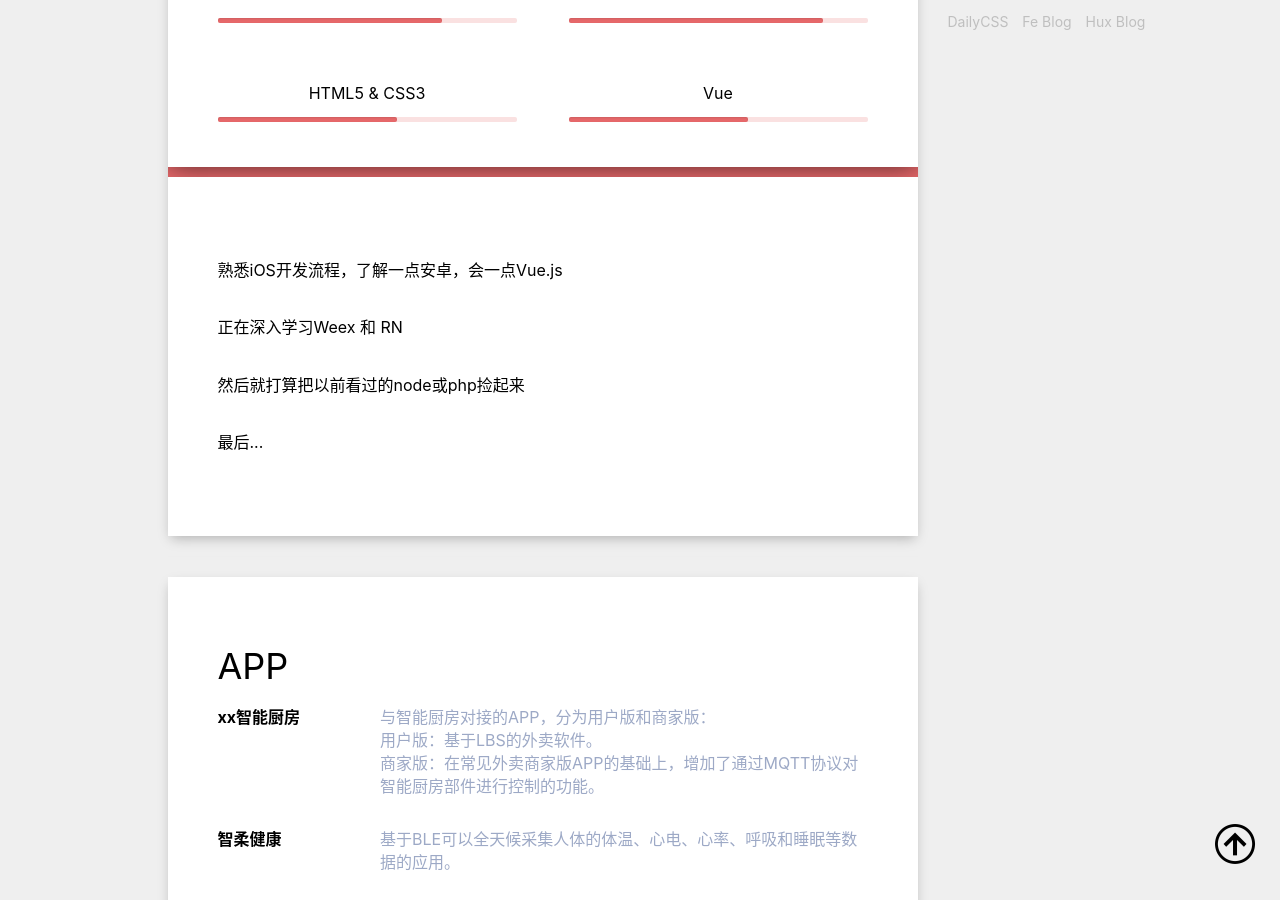
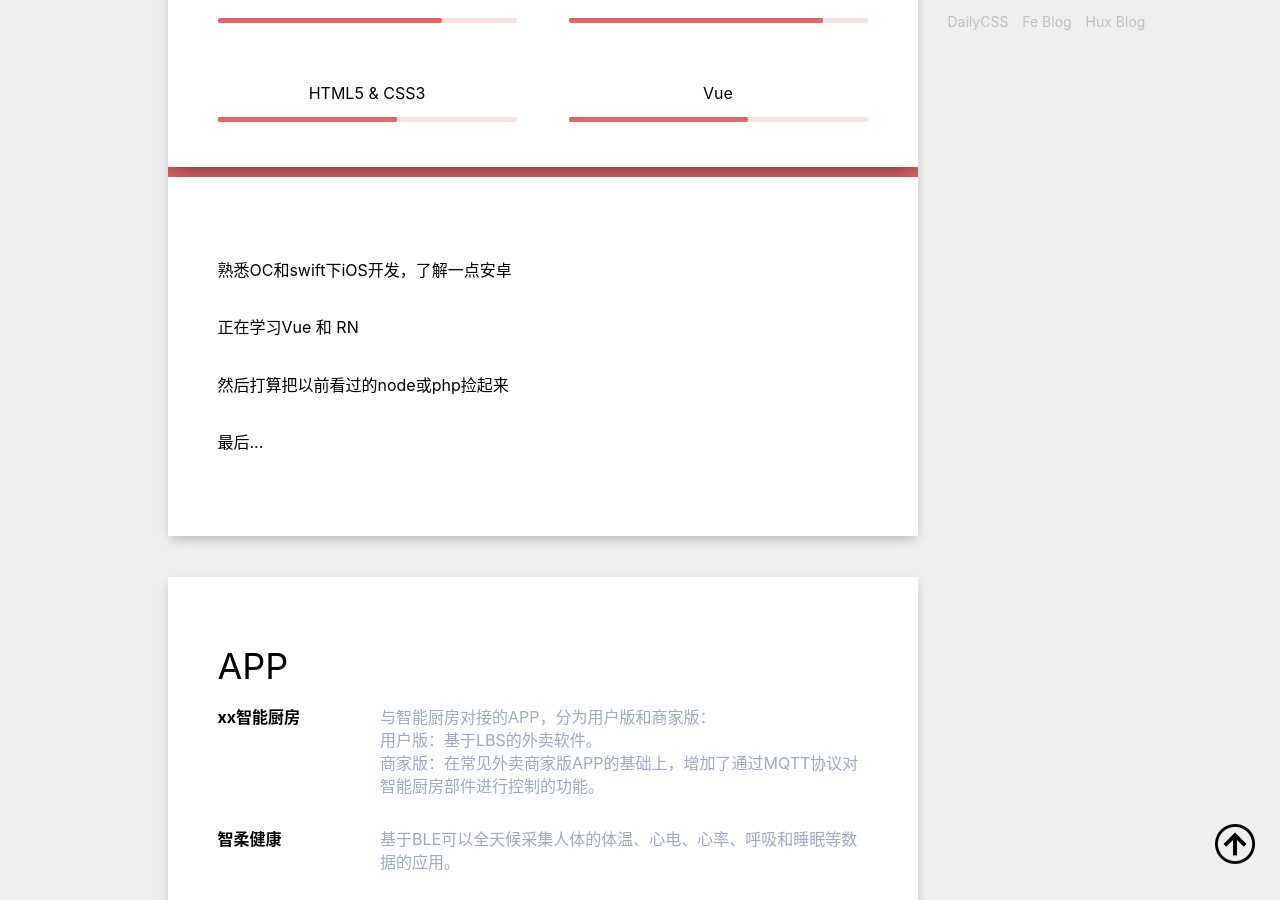
Before and after one commit to skiesme/ruskBlog.github.io, a Jekyll site: the page built from about/index.html, in a window 1280 px wide and 900 px high, scrolled down 813 px. Built offline with Jekyll 4.4.1, drawn with Linux system fonts in a browser that asks for light colours; comment, search, counter and statistics services are not loaded.

Commit message:
[about] content update

```diff
--- a/about/index.html
+++ b/about/index.html
@@ -74,11 +74,11 @@ author:     "如花与食客"
       <div class="profile clearfix">
         <div class="text">
           <p>
-            熟悉iOS开发流程，了解一点安卓，会一点Vue.js
+            熟悉OC和swift下iOS开发，了解一点安卓
           </p>
-          <p>正在深入学习Weex 和 RN</p>
+          <p>正在学习Vue 和 RN</p>
           <P>
-            然后就打算把以前看过的node或php捡起来
+            然后打算把以前看过的node或php捡起来
           </P>
           <p>
             最后...
```
